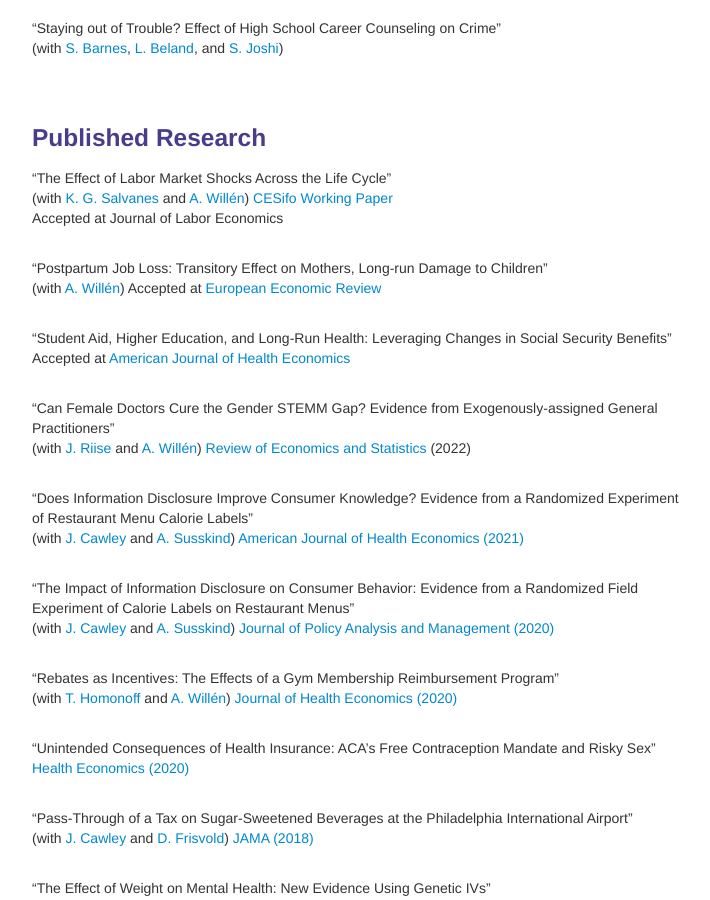
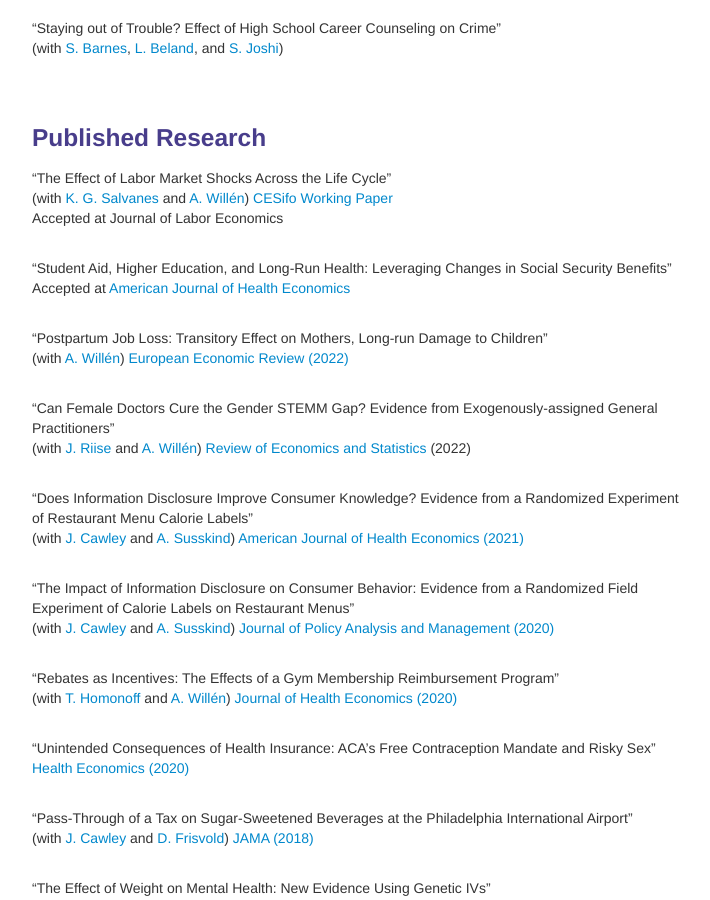
Before and after one commit to bjwillage/bjwillage.github.io, a Jekyll site: the page built from pages/research.md, in a window 1280 px wide and 900 px high, scrolled down 474 px. Shown: the whole window, without its empty margins (258-968 px from the left). Built offline with Jekyll 4.4.1, drawn with Linux system fonts in a browser that asks for light colours.

Commit message:
Update research.md

```diff
--- a/pages/research.md
+++ b/pages/research.md
@@ -39,13 +39,13 @@ description: Barton Willage's research
 [CESifo Working Paper](https://www.cesifo.org/en/publikationen/2021/working-paper/effect-labor-market-shocks-across-life-cycle)<br>
 Accepted at Journal of Labor Economics <br><br>
 
+"Student Aid, Higher Education, and Long-Run Health: Leveraging Changes in Social Security Benefits"<br>
+Accepted at [American Journal of Health Economics](https://www.journals.uchicago.edu/doi/10.1086/721567)
+<br><br>
+
 "Postpartum Job Loss: Transitory Effect on Mothers, Long-run Damage to Children"<br>
 (with [A. Willén](https://www.alexanderwillen.com/))
-Accepted at [European Economic Review](https://www.sciencedirect.com/science/article/pii/S0014292122001751)
-<br><br>
-
-"Student Aid, Higher Education, and Long-Run Health: Leveraging Changes in Social Security Benefits"<br>
-Accepted at [American Journal of Health Economics](https://www.journals.uchicago.edu/doi/10.1086/721567)
+[European Economic Review (2022)](https://www.sciencedirect.com/science/article/pii/S0014292122001751)
 <br><br>
 
 "Can Female Doctors Cure the Gender STEMM Gap? Evidence from Exogenously-assigned General Practitioners"<br>
```
